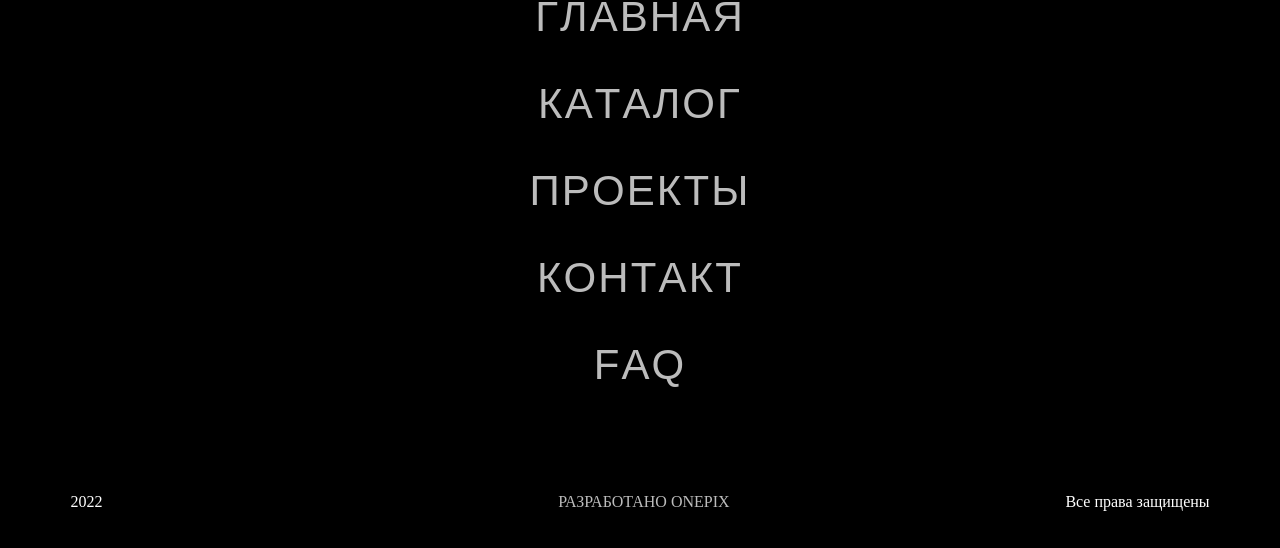
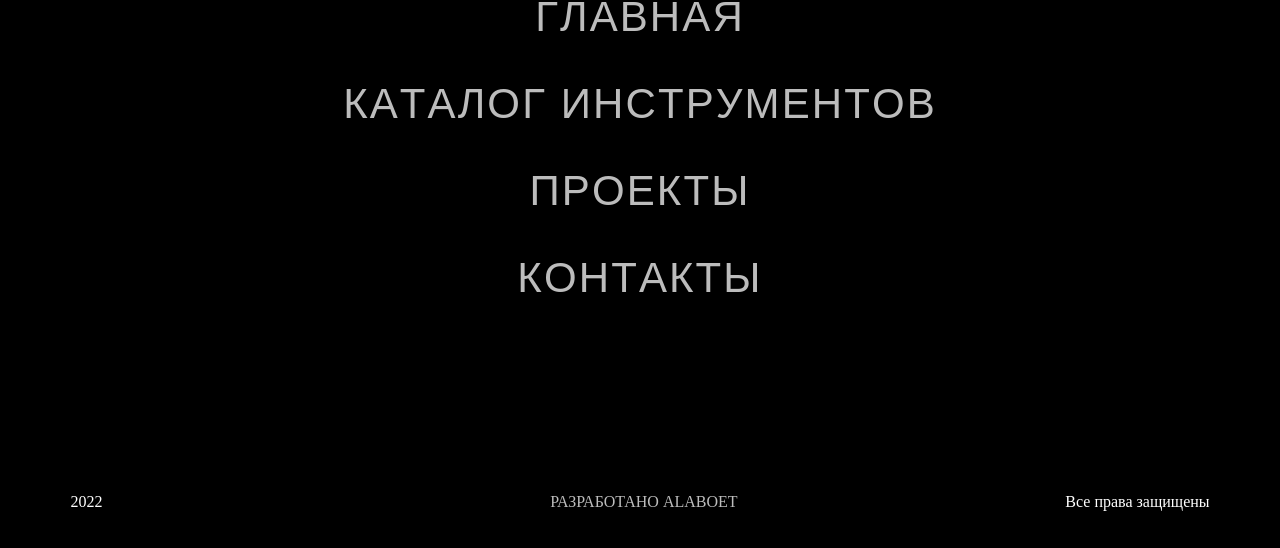
Before and after one commit to ALABOET/landing, a React (Vite) app: page / in a window 1280 px wide. Shown: the part 1049-1597 px from the top of the page. Built offline with nearby package versions, Linux system fonts and the light colour scheme.

Commit message:
Landing-7: Optimisation

```diff
--- a/src/containers/LandingPage/containers/IntroPage/IntroPage.module.scss
+++ b/src/containers/LandingPage/containers/IntroPage/IntroPage.module.scss
@@ -1,6 +1,7 @@
 .intro_page {
   height: 100vh;
   position: relative;
+  background: grey;
   &__burger {
     position: absolute;
     top: 52px;
--- a/src/containers/LandingPage/containers/IntroPage/IntroPage.tsx
+++ b/src/containers/LandingPage/containers/IntroPage/IntroPage.tsx
@@ -7,12 +7,11 @@ import background from '/src/assets/images/black-brick-wall-background.jpg'
 
 const IntroPage:FC = () => {
   const scrollDown = ():void => {
-    window.scrollTo({ top: 1000, left: 0, behavior: 'smooth' })
+    window.scrollTo({ top: window.innerHeight, left: 0, behavior: 'smooth' })
   }
   return (
     <div
       className={classNames.intro_page}
-      style={{ backgroundImage: `url("${background}")` }}
     >
       <img
         className={classNames.intro_page__burger}
--- a/src/containers/LandingPage/containers/MenuPage/MenuContent.tsx
+++ b/src/containers/LandingPage/containers/MenuPage/MenuContent.tsx
@@ -5,10 +5,9 @@ const MenuContent:FC = () => {
   return (
     <div className={classNames.content}>
       <div>Главная</div>
-      <div>Каталог</div>
+      <div>Каталог инструментов</div>
       <div>Проекты</div>
-      <div>Контакт</div>
-      <div>FAQ</div>
+      <div>Контакты</div>
     </div>
   )
 }
--- a/src/containers/LandingPage/containers/MenuPage/MenuFooter.tsx
+++ b/src/containers/LandingPage/containers/MenuPage/MenuFooter.tsx
@@ -5,7 +5,7 @@ const MenuFooter:FC = () => {
   return (
     <div className={classNames.footer}>
       <div className={classNames.footer__year} style={{ color: '#FFFFFF'}}>2022</div>
-      <div className={classNames.footer__onepix}>Разработано Onepix</div>
+      <div className={classNames.footer__onepix}>Разработано ALABOET</div>
       <div className={classNames.footer__rights} style={{ color: '#FFFFFF'}}>Все права защищены</div>
     </div>
   )
```
